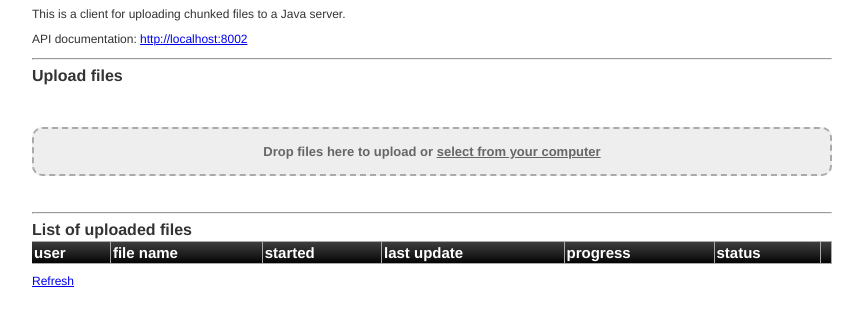
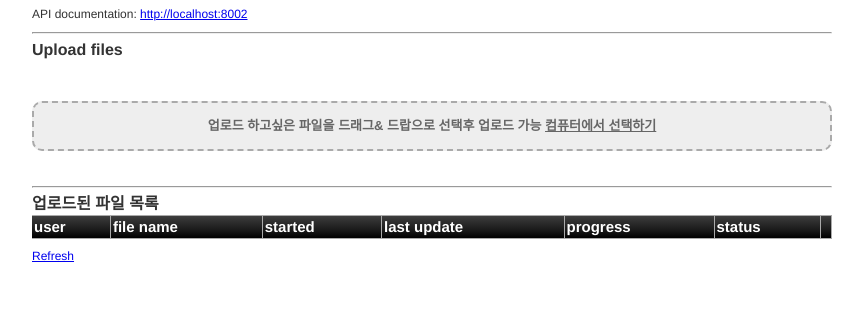
Before and after one commit to sayeunho/chunked-file-upload-sample, a website: page client/public/index.html in a window 1280 px wide. Shown: the part 72-398 px from the top of the page, without its empty margins (208-1071 px from the left). Drawn offline with nearby package versions, Linux system fonts and the light colour scheme; no server answers; files whose address does not match are found by name.

Commit message:
index.html

```diff
--- a/client/public/index.html
+++ b/client/public/index.html
@@ -11,7 +11,7 @@
   <div id="frame">
 
     <h1>File upload demo</h1>
-    <p>This is a client for uploading chunked files to a Java server.</p>
+    <p></p>
 
     <p>API documentation:
       <a href="http://localhost:8002" target="_blank">http://localhost:8002</a>
@@ -31,9 +31,9 @@
 
     <div class="resumable-drop" ondragenter="jQuery(this).addClass('resumable-dragover');" ondragend="jQuery(this).removeClass('resumable-dragover');"
       ondrop="jQuery(this).removeClass('resumable-dragover');">
-      Drop files here to upload or
+      업로드 하고싶은 파일을 드래그& 드랍으로 선택후 업로드 가능
       <a class="resumable-browse">
-        <u>select from your computer</u>
+        <u>컴퓨터에서 선택하기</u>
       </a>
     </div>
 
@@ -67,7 +67,7 @@
 
     <hr>
 
-    <h3>List of uploaded files</h3>
+    <h3>업로드된 파일 목록</h3>
 
     <div>
       <table id="records_table">
```
